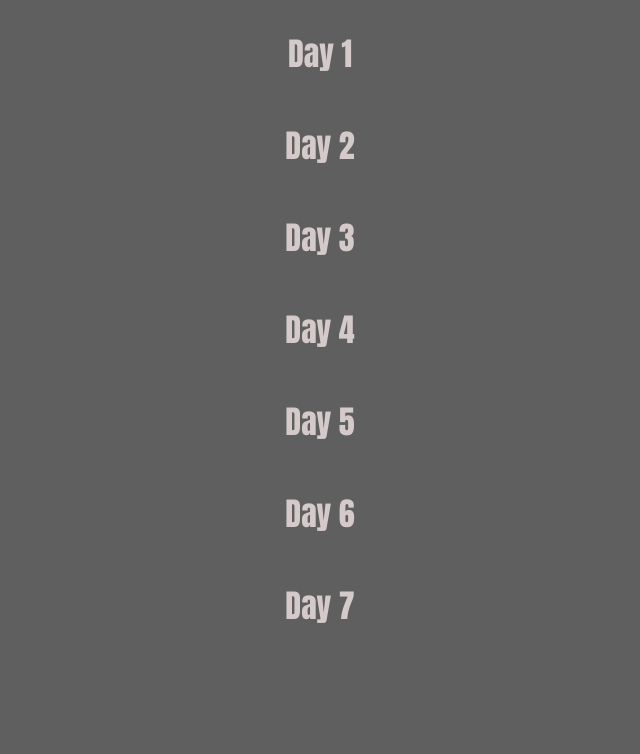
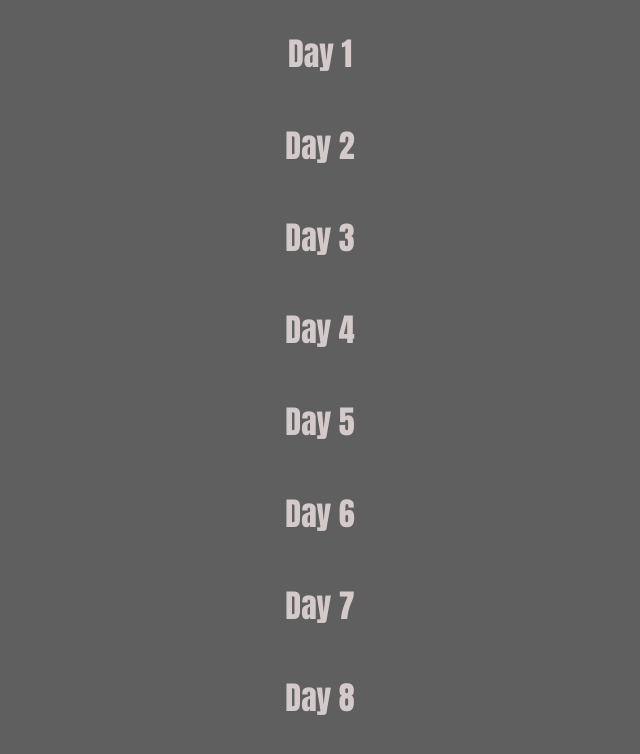
Before and after one commit to Hasanhayat/web, a plain HTML site: page index.html in a window 1280 px wide. Shown: the whole page, without its empty margins (320-960 px from the left). Drawn offline with Linux system fonts and the light colour scheme.

Commit message:
Update index.html

```diff
--- a/index.html
+++ b/index.html
@@ -13,7 +13,7 @@
     <h1>day 5</h1>
     <h1>day 6</h1>
     <h1>day 7</h1>
-
+    <h1>day 8</h1>
     <script src="app.js"></script>
 </body>
 </html>
```
